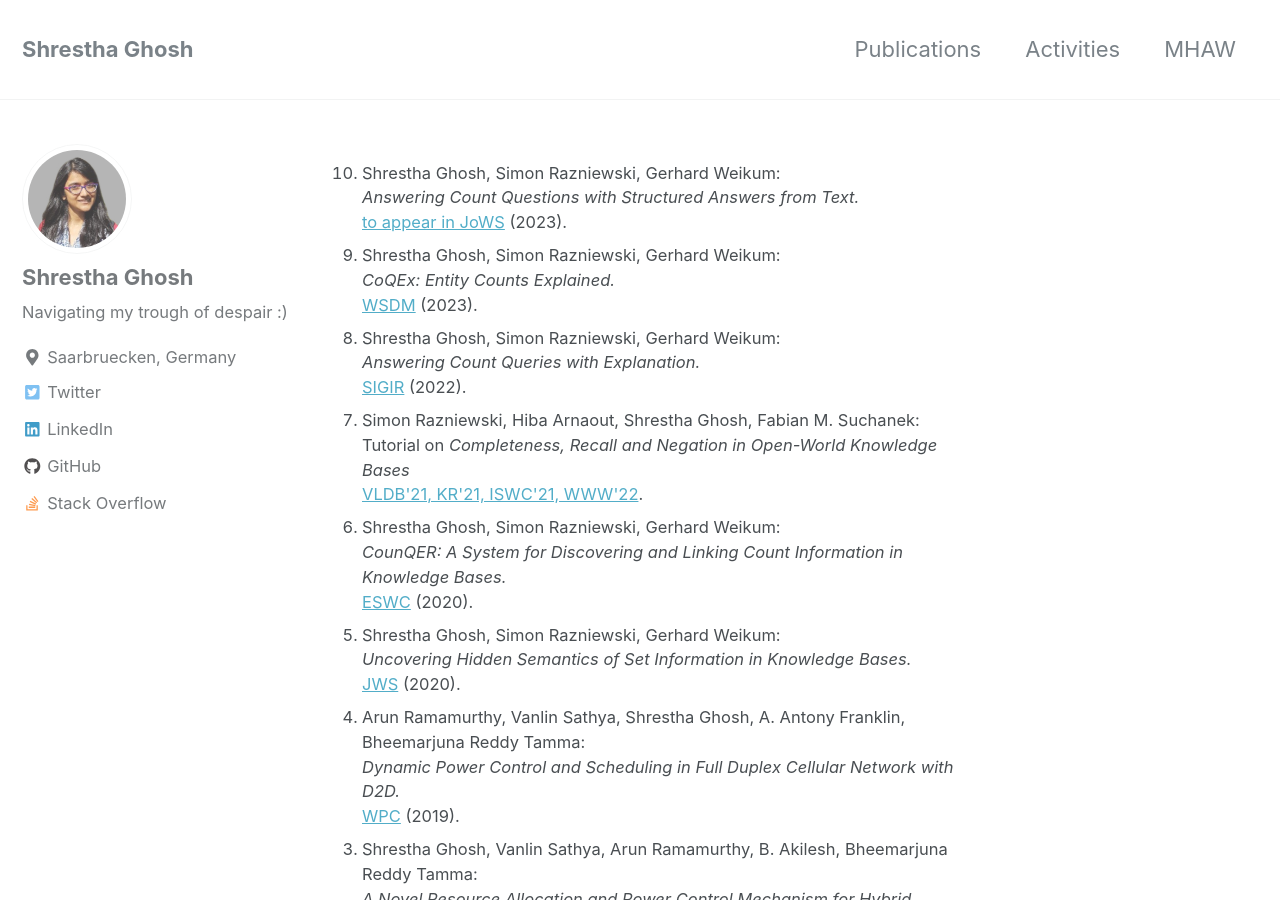
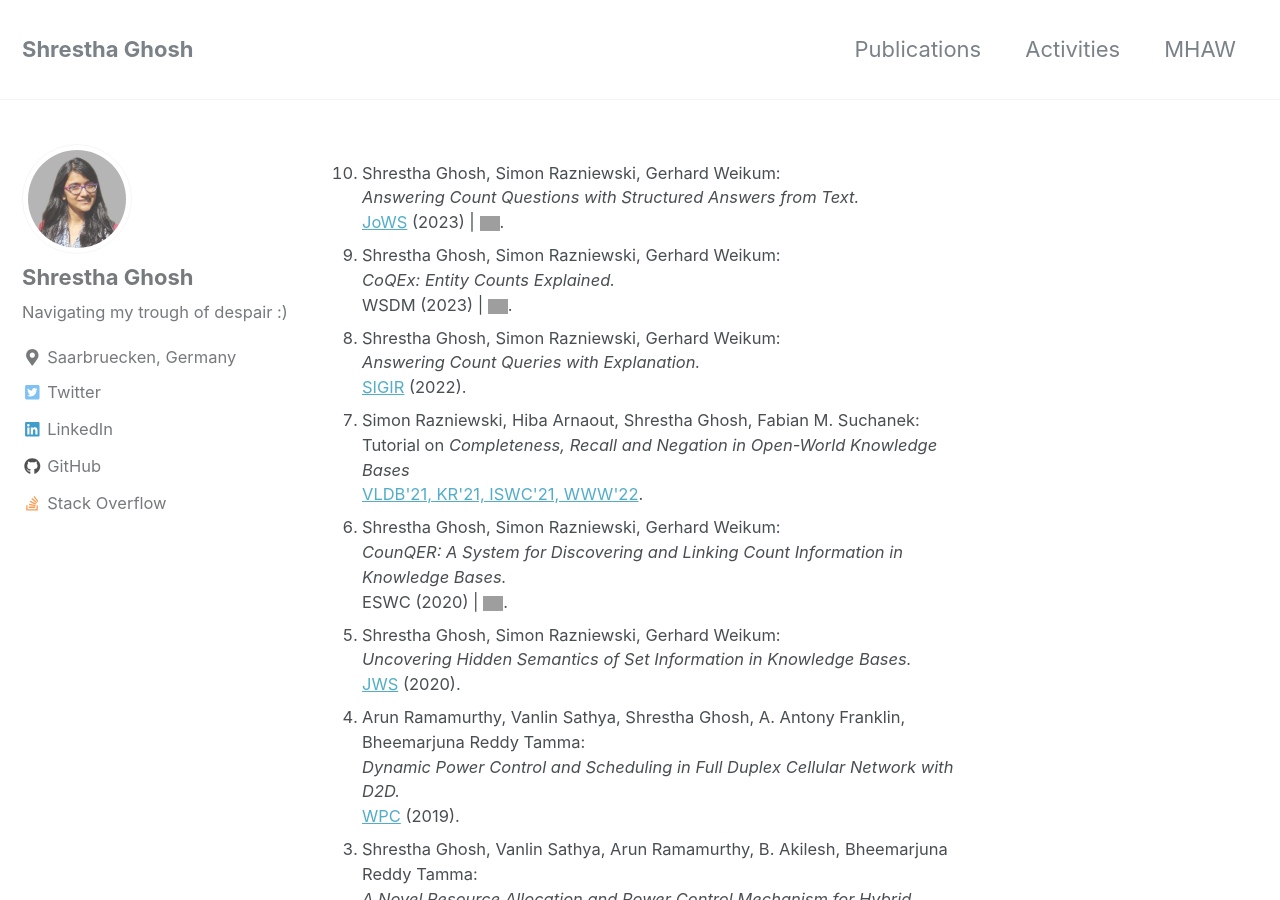
Before and after one commit to ghoshs/ghoshs.github.io, a Jekyll site: the page built from _pages/publications.md, in a window 1280 px wide and 900 px high. Built offline with Jekyll 4.4.1, drawn with Linux system fonts in a browser that asks for light colours; nearby versions of some CDN libraries; grey boxes are pictures that could not be loaded.

Commit message:
add pre-proof url

```diff
--- a/_layouts/home.html
+++ b/_layouts/home.html
@@ -17,7 +17,7 @@
     <strong>Nov 2022:</strong> Journal paper accepted at JoWS 2023.<br>
     <i>Answering Count Questions with Structured Answers from Text</i><br>
     Shrestha Ghosh, Simon Razniewski, Gerhard Weikum.
-    <a href="/files/JoWS_2022.pdf"><img src="images/pdf-icon.png" width="20px"></a>
+    <a href="https://www.sciencedirect.com/science/article/abs/pii/S1570826822000531">Pre-proof</a>|<a href="/files/JoWS_2022.pdf"><img src="images/pdf-icon.png" width="20px"></a>
   </li>
   <li>
     <strong>Nov 2022:</strong> Demo paper accepted at WSDM 2023.<br>
--- a/_pages/publications.md
+++ b/_pages/publications.md
@@ -8,12 +8,12 @@
   <li>
     Shrestha Ghosh, Simon Razniewski, Gerhard Weikum: <br>
     <i>Answering Count Questions with Structured Answers from Text.</i><br>
-    <a href="/files/JoWS_2022.pdf">to appear in JoWS</a> (2023).
+    <a href="https://www.sciencedirect.com/science/article/abs/pii/S1570826822000531">JoWS</a> (2023) | <a href="/files/JoWS_2022.pdf"><img src="images/pdf-icon.png" width="20px"></a>.
   </li>
   <li>
     Shrestha Ghosh, Simon Razniewski, Gerhard Weikum: <br>
     <i>CoQEx: Entity Counts Explained.</i><br>
-    <a href="/files/WSDM_2023.pdf">WSDM</a> (2023).
+    WSDM (2023) | <a href="/files/WSDM_2023.pdf"><img src="images/pdf-icon.png" width="20px"></a>.
   </li>
   <li>
     Shrestha Ghosh, Simon Razniewski, Gerhard Weikum: <br>
@@ -28,7 +28,7 @@
   <li>
     Shrestha Ghosh, Simon Razniewski, Gerhard Weikum: <br>
     <i>CounQER: A System for Discovering and Linking Count Information in Knowledge Bases.</i>  <br>
-    <a href="https://arxiv.org/pdf/2005.03529.pdf">ESWC</a> (2020).
+    ESWC (2020) | <a href="https://arxiv.org/pdf/2005.03529.pdf"><img  src="images/pdf-icon.png" width="20px"></a>.
   </li>
   <li>
     Shrestha Ghosh, Simon Razniewski, Gerhard Weikum: <br>
```
